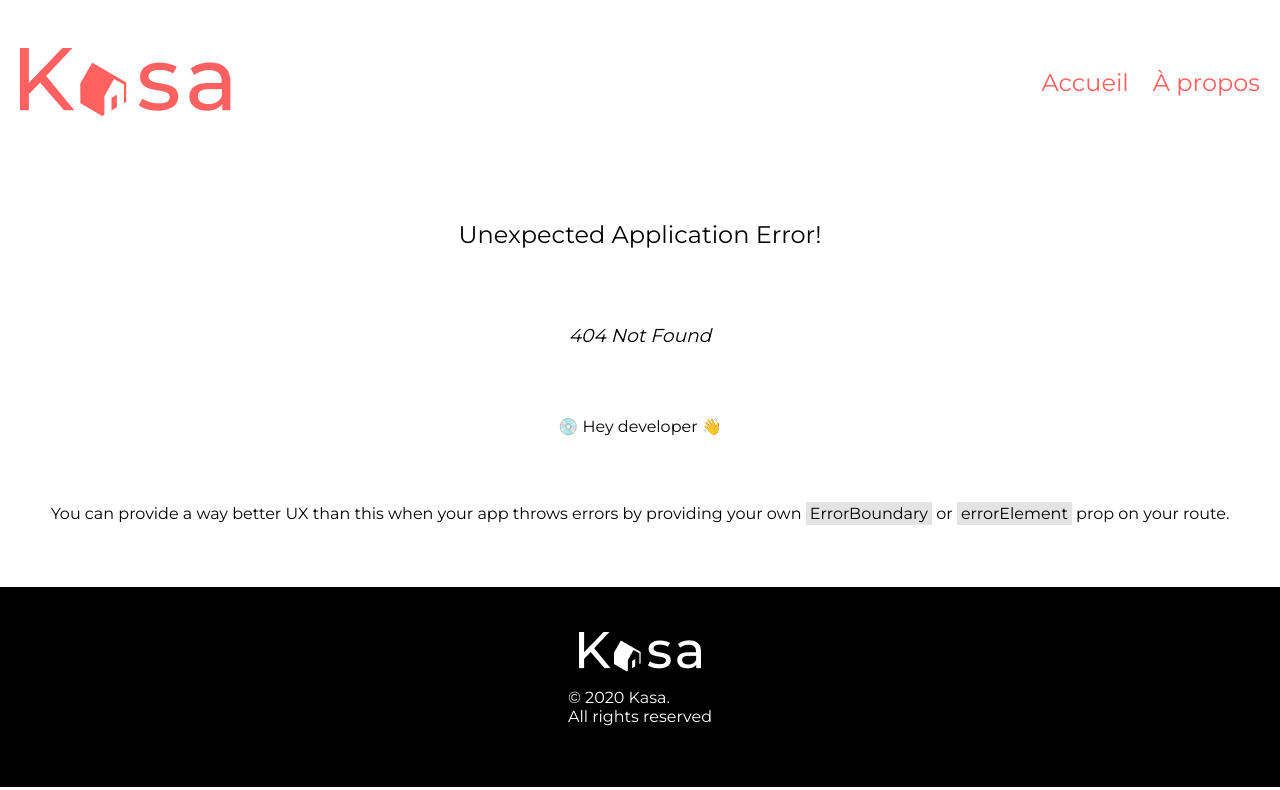
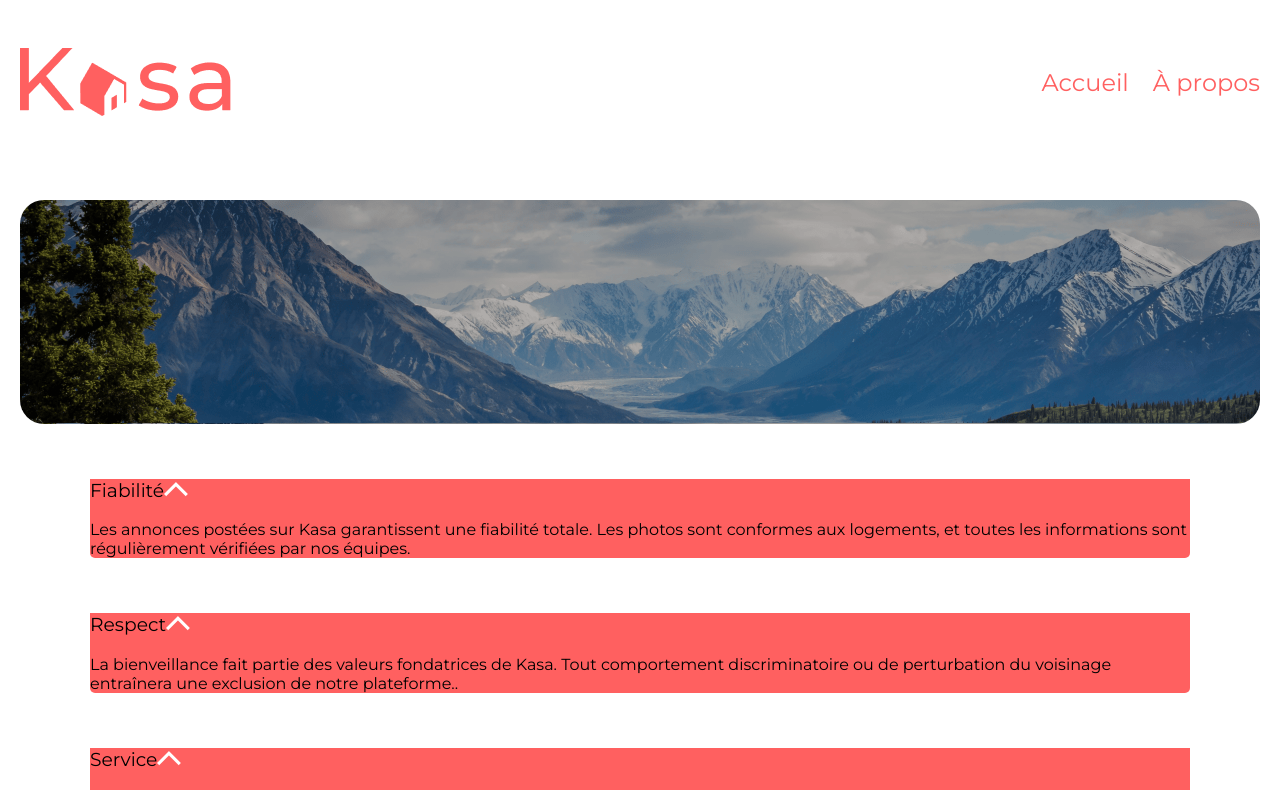
Before and after one commit to garpzy/kasa-app, a React (Create React App) app: page /about in a window 1280 px wide. Before the commit this address had no page. Shown: the top 790 px of the page. Built offline with nearby package versions, Linux system fonts and the light colour scheme.

Commit message:
about collapse

```diff
--- a/src/App.js
+++ b/src/App.js
@@ -6,6 +6,7 @@ import Footer from './components/Footer';
 
 import Home from './pages/Home/Home';
 import Logement from './pages/logement/logement';
+import About from './pages/About/About';
 
 import {
   createBrowserRouter,
@@ -48,6 +49,10 @@ const router = createBrowserRouter([
 		path: "/logement/:id",
 		element: <Logement />
 	},
+	{
+		path: "/about",
+		element: <About />
+	},
 ]);
 
 function App() {
--- a/src/components/Banner.jsx
+++ b/src/components/Banner.jsx
@@ -1,9 +1,34 @@
+// import './banner.scss'
+
+// function Banner(text, img){
+//     return (
+//         <div className="banner">Chez vous, <br className="mobile-break"/>ici et ailleurs</div>
+//     )
+// }
+
+// export default Banner
+
+
 import './banner.scss'
+import { useLocation } from 'react-router-dom';
+import { useEffect, useState } from 'react';
 
-function Banner(text, img){
-    return (
-        <div className="banner">Chez vous, <br className="mobile-break"/>ici et ailleurs</div>
-    )
+export default function Banner() {
+
+	const [aboutPage, setAboutPage] = useState(false);
+
+	const location = useLocation();
+
+	useEffect(() => {
+		if(location.pathname === '/about'){
+			setAboutPage(true)
+		};
+		// eslint-disable-next-line
+	}, [])
+
+	return (
+		<section className={aboutPage ? 'banner_about' : 'banner'}>
+			{!aboutPage && <div className="banner">Chez vous, <br className="mobile-break"/>ici et ailleurs</div>}
+		</section>
+	)
 }
-
-export default Banner
--- /dev/null
+++ b/src/components/Collapse.jsx
@@ -0,0 +1,53 @@
+import './collapse.scss'
+import arrow from '../assets/arrow.png';
+import { useState } from 'react';
+
+function Collapse({baseline, content}){
+    const [toggle, setToggle] = useState(false);
+    return (
+        <>
+            <div className="collapsible" >
+                <h3 className='collapse_title' onClick={() => setToggle(!toggle)} >
+                    {baseline}
+                    <img
+                        className={toggle ? 'arrow arrow_up' : 'arrow arrow_down'}
+                        src={arrow}
+                        alt="show content"
+                    />
+                </h3>
+                <div className={toggle ? 'collapse_content' : 'collapse_content_hidden'}>
+                    {Array.isArray(content) ? content.map((item, index) => {
+                        return (
+                            <p key={index}>{item}</p>
+                        )
+                    }) : content
+                    }
+                </div>
+            </div>
+        </>
+    )
+
+    // for (i = 0; i < coll.length; i++) {
+    // coll[i].addEventListener("click", function() {
+    //     console.log("salut")
+    //     this.classList.toggle("active");
+    //     console.log(this)
+    //     let content = this.nextElementSibling;
+    //     if (content.style.display === "block") {
+    //     content.style.display = "none";
+    //     } else {
+    //     content.style.display = "block";
+    //     }
+    // });
+    // }
+    // return (
+    //     <>
+    //     <button type="button" class="collapsible">{baseline}</button>
+    //     <div class="content">
+    //         <p>{content}</p>
+    //     </div>
+    //     </>
+    // )
+}
+
+export default Collapse
--- a/src/components/Header.jsx
+++ b/src/components/Header.jsx
@@ -8,7 +8,7 @@ function Header(){
             <img src={logo} alt='logo.png' className='logo'/>
             <ul className='menu'>
                 <li> <a href="/">Accueil</a> </li>
-                <li> <a href="">À propos</a> </li>
+                <li> <a href="/about">À propos</a> </li>
             </ul>
         </div>
 
--- a/src/components/banner.scss
+++ b/src/components/banner.scss
@@ -9,11 +9,25 @@
     justify-content: center;
     width: 100%;
     background-image: linear-gradient(rgba(0, 0, 0, 0.4), rgba(0, 0, 0, 0.4)), url("../assets/home_cover.png");
+
+    &_about{
+        box-sizing: border-box;
+        color: white;
+        border-radius: 24px;
+        height: 224px;
+        font-size: 48px;
+        display: flex;
+        align-items: center;
+        justify-content: center;
+        width: 100%;
+        background-image: linear-gradient(rgba(0, 0, 0, 0.3), rgba(0, 0, 0, 0.3)), url('../assets/about_cover.png');
+    }
 }
 
 .mobile-break{
     display: none;
 }
+
 
 @media (max-width: 500px) {
 
--- /dev/null
+++ b/src/components/collapse.scss
@@ -0,0 +1,81 @@
+// /* Style the button that is used to open and close the collapsible content */
+// .collapsible {
+//     background-color: #eee;
+//     color: #444;
+//     cursor: pointer;
+//     padding: 18px;
+//     width: 100%;
+//     border: none;
+//     text-align: left;
+//     outline: none;
+//     font-size: 15px;
+//   }
+
+//   /* Add a background color to the button if it is clicked on (add the .active class with JS), and when you move the mouse over it (hover) */
+//   .active, .collapsible:hover {
+//     background-color: #ccc;
+//   }
+
+//   /* Style the collapsible content. Note: hidden by default */
+//   .content {
+//     padding: 0 18px;
+//     display: none;
+//     overflow: hidden;
+//     background-color: #f1f1f1;
+//   }
+
+.collapsible{
+    background-color: #FF6060;
+    max-width: 1100px;
+    width: 100%;
+    border-bottom-left-radius: 5px;
+    border-bottom-right-radius: 5px;
+    // margin: 0 auto;
+    &_baseline{
+        // @include flex(row, space-between, center);
+        background-color:#FF6060;
+        color: white;
+        border-radius: 10px;
+        font-weight: 500;
+        font-size: 20px;
+        padding: 10px 15px;
+        cursor: pointer;
+        .arrow{
+            transition: all 0.2s ease-in-out;
+            @media screen and (max-width: 1230px){
+                width: 12px;
+            }
+        }
+        .arrow_up{
+            transform: rotate(0deg);
+        }
+        .arrow_down{
+            transform: rotate(180deg);
+        }
+    }
+    &_content{
+        display: flex;
+        flex-direction: column;
+        gap: 5px;
+        letter-spacing: 1px;
+        visibility: visible;
+        opacity: 1;
+        height: auto;
+        padding: 10px;
+        letter-spacing: 1px;
+        font-size: 16px;
+        color: white;
+        transition: visibility 0.5s ease-in-out,
+                    opacity 0.5s ease-in-out,
+                    height 0.2s ease-in-out;
+    }
+    &_content_hidden{
+        visibility: hidden;
+        opacity: 0;
+        height: 0;
+    }
+}
+
+.collapsible:hover{
+    cursor: pointer;
+}
--- a/src/pages/About/About.js
+++ b/src/pages/About/About.js
@@ -0,0 +1,43 @@
+import Banner from "../../components/Banner"
+import Collapse from "../../components/Collapse"
+
+function About(){
+
+    const aboutDatas = [
+		{
+			"id": "1",
+			"baseline": "Fiabilité",
+			"content": "Les annonces postées sur Kasa garantissent une fiabilité totale. Les photos sont conformes aux logements, et toutes les informations sont régulièrement vérifiées par nos équipes."
+		},
+		{
+			"id": "2",
+			"baseline": "Respect",
+			"content": "La bienveillance fait partie des valeurs fondatrices de Kasa. Tout comportement discriminatoire ou de perturbation du voisinage entraînera une exclusion de notre plateforme.."
+		},
+		{
+			"id": "3",
+			"baseline": "Service",
+			"content": "Nos équipes se tiennent à votre disposition pour vous fournir une expérience parfaite. N'hésitez pas à nous contacter si vous avez la moindre question.."
+		},
+		{
+			"id": "4",
+			"baseline": "Sécurité",
+			"content": "La sécurité est la priorité de Kasa. Aussi bien pour nos hôtes que pour les voyageurs, chaque logement correspond aux critères de sécurité établis par nos services. En laissant une note aussi bien à l'hôte qu'au locataire, cela permet à nos équipes de vérifier que les standards sont bien respectés. Nous organisons également des ateliers sur la sécurité domestique pour nos hôtes."
+		}
+	]
+
+    return (
+        <>
+            <Banner />
+            {aboutDatas.map(data => {
+                    return (
+                        <div key={data.id} className="about_main_collapse">
+                            <Collapse style={{margin:'30px 0'}}  baseline={data.baseline} content={data.content} />
+                        </div>
+                    )}
+                )}
+        </>
+    )
+}
+
+export default About
```
